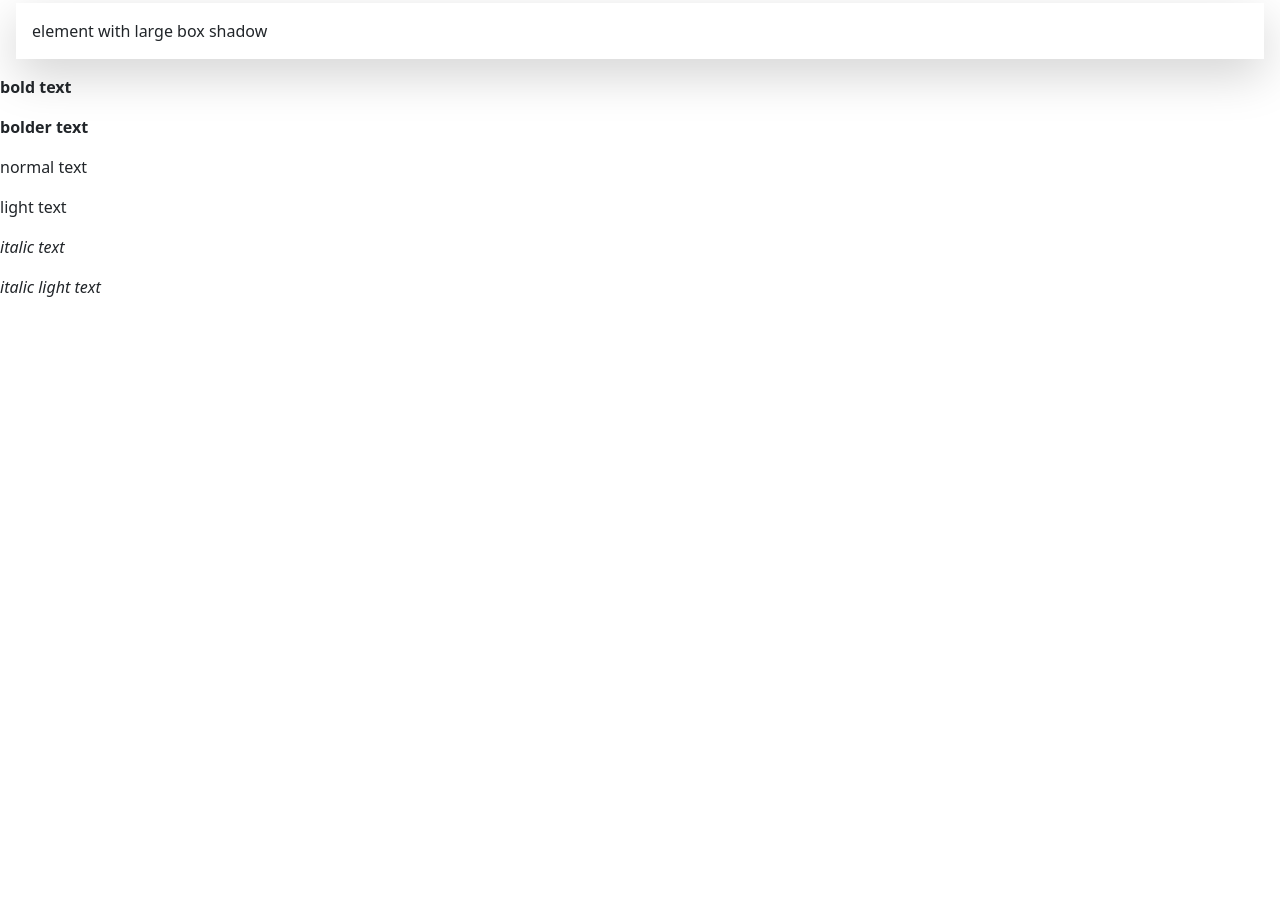
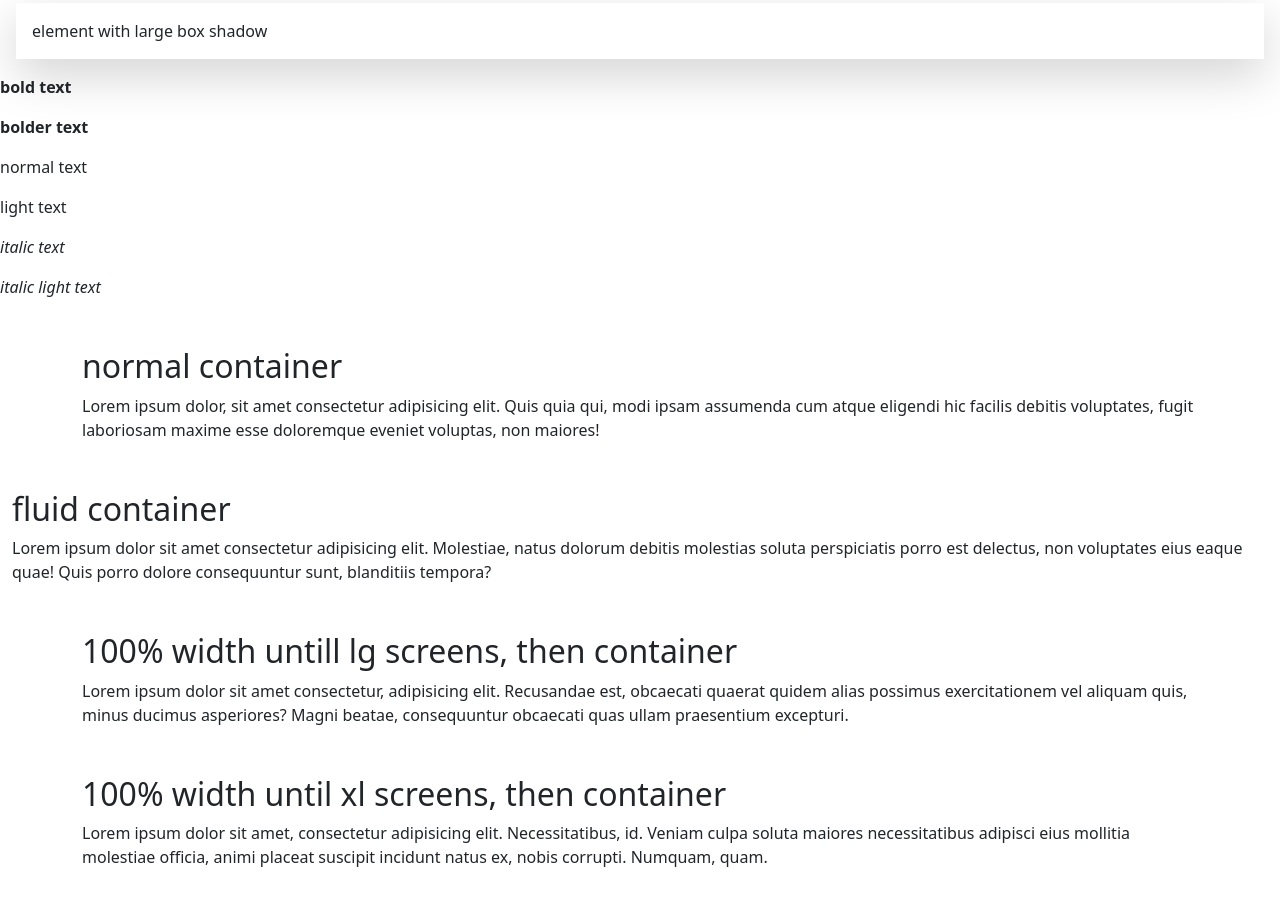
Before and after one commit to black-code1/bootstrap-5, a plain HTML site: page index.html in a window 1280 px wide. Shown: the part 2574-3479 px from the top of the page. Before the commit the page ends 2889 px from the top, so only its background shows below. Drawn offline with nearby package versions, Linux system fonts and the light colour scheme.

Commit message:
Containers

```diff
--- a/index.html
+++ b/index.html
@@ -122,6 +122,46 @@
     <p class="fst-italic">italic text</p>
     <p class="fst-italic fw-light">italic light text</p>
 
+    <!-- containers -->
+    <div class="container my-5">
+      <h2>normal container</h2>
+      <p>
+        Lorem ipsum dolor, sit amet consectetur adipisicing elit. Quis quia qui,
+        modi ipsam assumenda cum atque eligendi hic facilis debitis voluptates,
+        fugit laboriosam maxime esse doloremque eveniet voluptas, non maiores!
+      </p>
+    </div>
+
+    <div class="container-fluid">
+      <h2>fluid container</h2>
+      <p>
+        Lorem ipsum dolor sit amet consectetur adipisicing elit. Molestiae,
+        natus dolorum debitis molestias soluta perspiciatis porro est delectus,
+        non voluptates eius eaque quae! Quis porro dolore consequuntur sunt,
+        blanditiis tempora?
+      </p>
+    </div>
+
+    <div class="container-lg my-5">
+      <h2>100% width untill lg screens, then container</h2>
+      <p>
+        Lorem ipsum dolor sit amet consectetur, adipisicing elit. Recusandae
+        est, obcaecati quaerat quidem alias possimus exercitationem vel aliquam
+        quis, minus ducimus asperiores? Magni beatae, consequuntur obcaecati
+        quas ullam praesentium excepturi.
+      </p>
+    </div>
+
+    <div class="container-xl my-5">
+      <h2>100% width until xl screens, then container</h2>
+      <p>
+        Lorem ipsum dolor sit amet, consectetur adipisicing elit.
+        Necessitatibus, id. Veniam culpa soluta maiores necessitatibus adipisci
+        eius mollitia molestiae officia, animi placeat suscipit incidunt natus
+        ex, nobis corrupti. Numquam, quam.
+      </p>
+    </div>
+
     <script
       src="https://cdn.jsdelivr.net/npm/bootstrap@5.1.3/dist/js/bootstrap.bundle.min.js"
       integrity="sha384-ka7Sk0Gln4gmtz2MlQnikT1wXgYsOg+OMhuP+IlRH9sENBO0LRn5q+8nbTov4+1p"
```
